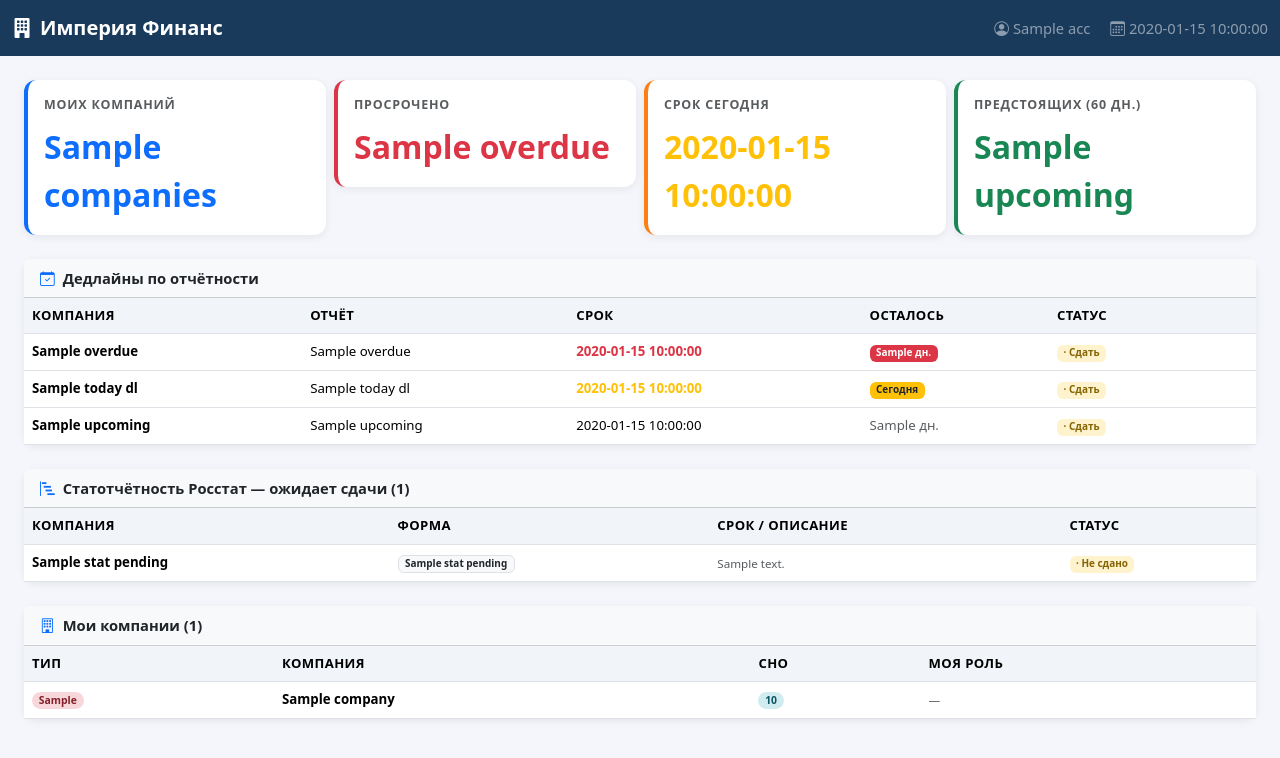
After one commit to yliasibeleva/im-fin-landing, a FastAPI app: template buh-bot/templates/portal.html in a window 1280 px wide. The commit adds this page. Shown: the top 758 px of the page. Run offline with FastAPI, Linux system fonts and the light colour scheme; the template is opened without the code that fills it: most values are stand-ins (such as "Sample title", 1, 10 or a date in 2020).

Commit message:
Add accountant portal with per-token links + stat control table + dashboard Excel export

```diff
--- /dev/null
+++ b/buh-bot/templates/portal.html
@@ -0,0 +1,227 @@
+<!DOCTYPE html>
+<html lang="ru">
+<head>
+  <meta charset="UTF-8">
+  <meta name="viewport" content="width=device-width, initial-scale=1">
+  <title>Портал — {{ acc.name }}</title>
+  <link href="https://cdn.jsdelivr.net/npm/bootstrap@5.3.3/dist/css/bootstrap.min.css" rel="stylesheet">
+  <link href="https://cdn.jsdelivr.net/npm/bootstrap-icons@1.11.3/font/bootstrap-icons.css" rel="stylesheet">
+  <style>
+    body{background:#f4f6fb;font-size:.92rem}
+    .navbar{background:#1a3a5c!important}
+    .navbar-brand{font-weight:700;color:#fff!important}
+    .card{border:none;border-radius:12px;box-shadow:0 2px 8px rgba(0,0,0,.07)}
+    .stat-card{border-left:4px solid}
+    .stat-card.blue{border-color:#0d6efd}.stat-card.green{border-color:#198754}
+    .stat-card.red{border-color:#dc3545}.stat-card.orange{border-color:#fd7e14}
+    .section-title{font-size:.78rem;font-weight:700;text-transform:uppercase;letter-spacing:.8px;color:#6c757d;margin-bottom:.5rem}
+    .table th{background:#f1f4f9;font-size:.82rem;text-transform:uppercase;letter-spacing:.4px}
+    .dl-overdue{background:#fff5f5}.dl-today{background:#fffbf0}
+    .badge-done{background:#d4edda;color:#155724}
+    .badge-pending{background:#fff3cd;color:#856404}
+    .badge-conditional{background:#cfe2ff;color:#084298}
+    .stat-btn{border:none;background:none;cursor:pointer;padding:0;line-height:1}
+    .btn-xs{padding:.15rem .5rem;font-size:.78rem}
+    .badge-ooo{background:#cfe2ff;color:#084298}.badge-ip{background:#f8d7da;color:#842029}
+    .badge-usn{background:#d1ecf1;color:#0c5460}.badge-osn{background:#fff3cd;color:#856404}
+  </style>
+</head>
+<body>
+<nav class="navbar navbar-expand-lg navbar-dark mb-4">
+  <div class="container-fluid">
+    <a class="navbar-brand" href="/portal/{{ token }}">
+      <i class="bi bi-building-fill me-2"></i>Империя Финанс
+    </a>
+    <span class="navbar-text text-white-50">
+      <i class="bi bi-person-circle me-1"></i>{{ acc.name }}
+      <span class="ms-3"><i class="bi bi-calendar3 me-1"></i>{{ today }}</span>
+    </span>
+  </div>
+</nav>
+
+<div class="container-fluid px-4">
+
+{# Счётчики #}
+<div class="row g-2 mb-4">
+  <div class="col-6 col-md-3">
+    <div class="card stat-card blue p-3">
+      <div class="text-muted section-title">Моих компаний</div>
+      <div class="fs-2 fw-bold text-primary">{{ cnt.companies }}</div>
+    </div>
+  </div>
+  <div class="col-6 col-md-3">
+    <div class="card stat-card red p-3">
+      <div class="text-muted section-title">Просрочено</div>
+      <div class="fs-2 fw-bold text-danger">{{ cnt.overdue }}</div>
+    </div>
+  </div>
+  <div class="col-6 col-md-3">
+    <div class="card stat-card orange p-3">
+      <div class="text-muted section-title">Срок сегодня</div>
+      <div class="fs-2 fw-bold text-warning">{{ cnt.today }}</div>
+    </div>
+  </div>
+  <div class="col-6 col-md-3">
+    <div class="card stat-card green p-3">
+      <div class="text-muted section-title">Предстоящих (60 дн.)</div>
+      <div class="fs-2 fw-bold text-success">{{ cnt.upcoming }}</div>
+    </div>
+  </div>
+</div>
+
+{# Дедлайны #}
+{% if cnt.overdue or cnt.today or cnt.upcoming %}
+<div class="card mb-4">
+  <div class="card-header bg-light fw-semibold">
+    <i class="bi bi-calendar-check me-2 text-primary"></i>Дедлайны по отчётности
+  </div>
+  <div class="card-body p-0">
+    <table class="table table-hover mb-0 align-middle" style="font-size:.83rem">
+      <thead>
+        <tr>
+          <th>Компания</th>
+          <th>Отчёт</th>
+          <th>Срок</th>
+          <th>Осталось</th>
+          <th style="min-width:100px">Статус</th>
+        </tr>
+      </thead>
+      <tbody>
+      {% for d in overdue %}
+      <tr class="dl-overdue">
+        <td class="fw-semibold">{{ d.company_name }}</td>
+        <td>{{ d.report_name }}</td>
+        <td class="text-danger fw-bold">{{ d.due_fmt }}</td>
+        <td><span class="badge bg-danger">{{ d.days_left }} дн.</span></td>
+        <td>
+          <form method="post" action="/portal/{{ token }}/deadline/{{ d.id }}/done" style="display:inline">
+            <button type="submit" class="stat-btn"><span class="badge badge-pending">· Сдать</span></button>
+          </form>
+        </td>
+      </tr>
+      {% endfor %}
+      {% for d in today_dl %}
+      <tr class="dl-today">
+        <td class="fw-semibold">{{ d.company_name }}</td>
+        <td>{{ d.report_name }}</td>
+        <td class="text-warning fw-bold">{{ d.due_fmt }}</td>
+        <td><span class="badge bg-warning text-dark">Сегодня</span></td>
+        <td>
+          <form method="post" action="/portal/{{ token }}/deadline/{{ d.id }}/done" style="display:inline">
+            <button type="submit" class="stat-btn"><span class="badge badge-pending">· Сдать</span></button>
+          </form>
+        </td>
+      </tr>
+      {% endfor %}
+      {% for d in upcoming %}
+      <tr>
+        <td class="fw-semibold">{{ d.company_name }}</td>
+        <td>{{ d.report_name }}</td>
+        <td>{{ d.due_fmt }}</td>
+        <td class="text-muted">{{ d.days_left }} дн.</td>
+        <td>
+          <form method="post" action="/portal/{{ token }}/deadline/{{ d.id }}/done" style="display:inline">
+            <button type="submit" class="stat-btn"><span class="badge badge-pending">· Сдать</span></button>
+          </form>
+        </td>
+      </tr>
+      {% endfor %}
+      </tbody>
+    </table>
+  </div>
+</div>
+{% else %}
+<div class="alert alert-success mb-4">
+  <i class="bi bi-check-circle-fill me-2"></i>Все дедлайны в порядке — нет просроченных и предстоящих в ближайшие 60 дней.
+</div>
+{% endif %}
+
+{# Статотчётность #}
+{% if stat_pending %}
+<div class="card mb-4" id="stat">
+  <div class="card-header bg-light fw-semibold">
+    <i class="bi bi-bar-chart-steps me-2 text-primary"></i>Статотчётность Росстат — ожидает сдачи ({{ stat_pending|length }})
+  </div>
+  <div class="card-body p-0">
+    <table class="table table-hover mb-0 align-middle" style="font-size:.83rem">
+      <thead>
+        <tr>
+          <th>Компания</th>
+          <th>Форма</th>
+          <th>Срок / описание</th>
+          <th>Статус</th>
+        </tr>
+      </thead>
+      <tbody>
+      {% for r in stat_pending %}
+      <tr>
+        <td class="fw-semibold">{{ r.company_name }}</td>
+        <td><span class="badge bg-light text-dark border">{{ r.form_name or '—' }}</span></td>
+        <td class="text-muted small">{{ r.period_desc or '—' }}</td>
+        <td>
+          {% if r.status == 'conditional' %}
+            <form method="post" action="/portal/{{ token }}/stat/{{ r.id }}/done" style="display:inline">
+              <button type="submit" class="stat-btn"><span class="badge badge-conditional">При наличии — нажать если сдано</span></button>
+            </form>
+          {% else %}
+            <form method="post" action="/portal/{{ token }}/stat/{{ r.id }}/done" style="display:inline">
+              <button type="submit" class="stat-btn"><span class="badge badge-pending">· Не сдано</span></button>
+            </form>
+          {% endif %}
+        </td>
+      </tr>
+      {% endfor %}
+      </tbody>
+    </table>
+  </div>
+</div>
+{% endif %}
+
+{# Мои компании #}
+<div class="card mb-4">
+  <div class="card-header bg-light fw-semibold">
+    <i class="bi bi-building me-2 text-primary"></i>Мои компании ({{ companies|length }})
+  </div>
+  <div class="card-body p-0">
+    <table class="table table-hover mb-0 align-middle" style="font-size:.83rem">
+      <thead>
+        <tr>
+          <th>Тип</th>
+          <th>Компания</th>
+          <th>СНО</th>
+          <th>Моя роль</th>
+        </tr>
+      </thead>
+      <tbody>
+      {% for c in companies %}
+      <tr>
+        <td>
+          <span class="badge rounded-pill {% if 'ООО' in (c.org_type or '') %}badge-ooo{% else %}badge-ip{% endif %}" style="font-size:.65rem">
+            {{ c.org_type or '—' }}
+          </span>
+        </td>
+        <td class="fw-semibold">{{ c.name }}</td>
+        <td>
+          <span class="badge rounded-pill {% if 'ОСН' == c.tax_system %}badge-osn{% elif 'УСН' in (c.tax_system or '') %}badge-usn{% else %}badge-usn{% endif %}" style="font-size:.65rem">
+            {{ c.tax_system or '—' }}
+          </span>
+        </td>
+        <td class="text-muted small">
+          {% set roles = [] %}
+          {% if c.accountant_name == acc.name %}{% set _ = roles.append('Бухгалтер') %}{% endif %}
+          {% if c.payroll_accountant_name == acc.name %}{% set _ = roles.append('Зарплатник') %}{% endif %}
+          {% if c.operator_name == acc.name %}{% set _ = roles.append('Операционист') %}{% endif %}
+          {% if c.hr_accountant_name == acc.name %}{% set _ = roles.append('Кадры') %}{% endif %}
+          {{ roles|join(', ') or '—' }}
+        </td>
+      </tr>
+      {% endfor %}
+      </tbody>
+    </table>
+  </div>
+</div>
+
+</div>
+<script src="https://cdn.jsdelivr.net/npm/bootstrap@5.3.3/dist/js/bootstrap.bundle.min.js"></script>
+</body>
+</html>
```
Also changed, not shown: buh-bot/check_periods.py (added, +14 -0 lines), buh-bot/database.py (+75 -0 lines), buh-bot/mark_all_done.py (added, +21 -0 lines), buh-bot/templates/accountants.html (+15 -0 lines), buh-bot/web_app.py (+100 -1 lines).
